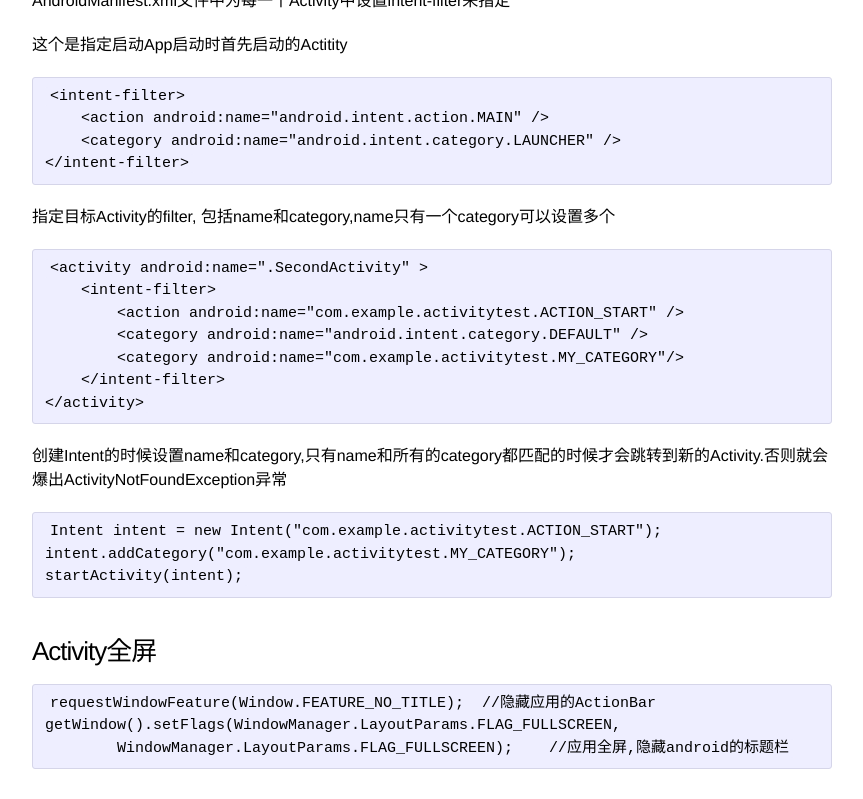
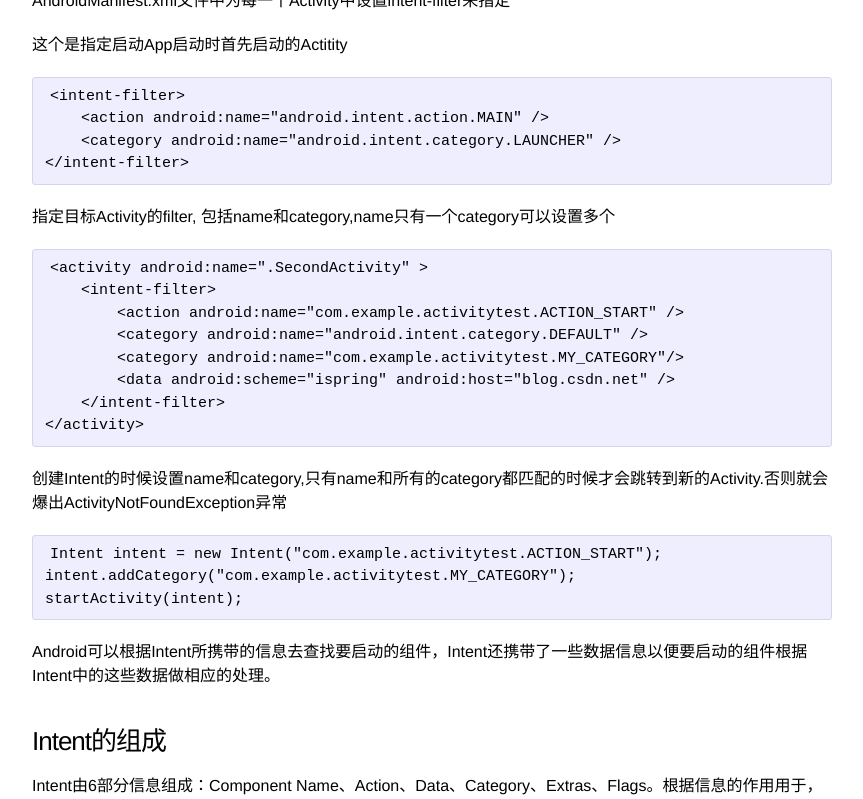
Before and after one commit to viator42/viator42.github.io, a Jekyll site: the page built from _posts/2014-4-4-android-note.markdown, in a window 1280 px wide and 1400 px high, scrolled down 1184 px. Shown: the top 799 px of the window, without its empty margins (208-1071 px from the left). Built offline with Jekyll 4.4.1, drawn with Linux system fonts in a browser that asks for light colours; some of the changed text lies outside the part shown.

Commit message:
update post

```diff
--- a/_posts/2014-4-4-android-note.markdown
+++ b/_posts/2014-4-4-android-note.markdown
@@ -46,6 +46,7 @@
             <action android:name="com.example.activitytest.ACTION_START" />
             <category android:name="android.intent.category.DEFAULT" />
             <category android:name="com.example.activitytest.MY_CATEGORY"/>
+            <data android:scheme="ispring" android:host="blog.csdn.net" />
         </intent-filter>
     </activity>
 
@@ -54,6 +55,25 @@
     Intent intent = new Intent("com.example.activitytest.ACTION_START");
     intent.addCategory("com.example.activitytest.MY_CATEGORY");
     startActivity(intent);
+
+Android可以根据Intent所携带的信息去查找要启动的组件，Intent还携带了一些数据信息以便要启动的组件根据Intent中的这些数据做相应的处理。
+
+### Intent的组成
+
+Intent由6部分信息组成：Component Name、Action、Data、Category、Extras、Flags。根据信息的作用用于，又可分为三类:
+
+* Component Name、Action、Data、Category为一类，这4中信息决定了Android会启动哪个组件，其中Component Name用于在显式Intent中使用，Action、Data、Category、Extras、Flags用于在隐式Intent中使用。
+
+* Extras为一类，里面包含了具体的用于组件实际处理的数据信息。
+* Flags为一类，其是Intent的元数据，决定了Android对其操作的一些行为
+
+Component Name是在显式Intent中指定目标Activity
+Action是表示了要执行操作的字符串，比如查看或选择，其对应着Intent Filter中的action标签<action />
+Data指的是Uri对象和数据的MIME类型，其对应着Intent Filter中的data标签<data />一个完整的Uri由scheme、host、port、path组成，格式是<scheme>://<host>:<port>/<path>，例如content://com.example.project:200/folder/subfolder/etc。
+Category包含了关于组件如何处理Intent的一些其他信息，虽然可以在Intent中加入任意数量的category，但是大多数的Intent其实不需要category。
+Extras就是额外的数据信息，Intent中有一个Bundle对象存储着各种键值对，接收该Intent的组件可以从中读取出所需要的信息以便完成相应的工作。
+
+参考链接: http://lib.csdn.net/article/android/62966
 
 ### Activity全屏
 
```
